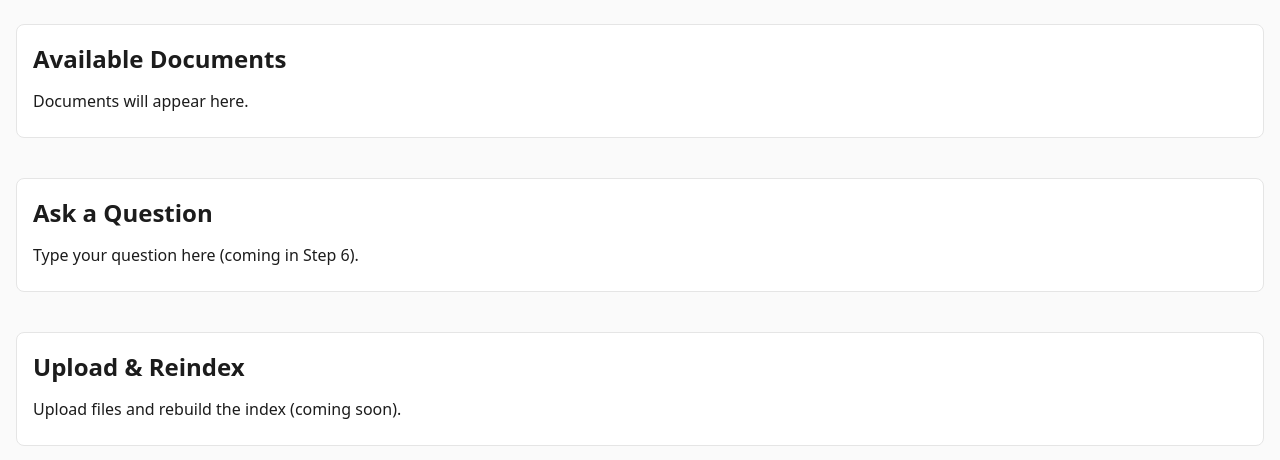
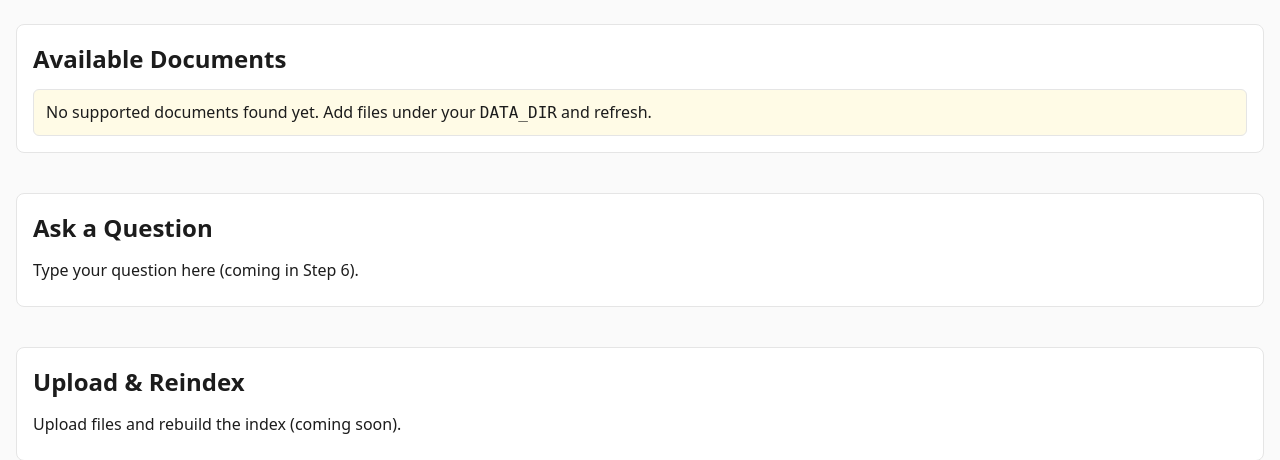
Before and after one commit to taha-kms/Context-RAG, a Flask app: page / in a window 1280 px wide. Shown: the part 85-545 px from the top of the page. Run offline with Flask 3, Linux system fonts and the light colour scheme; some libraries are stand-ins or nearby versions.

Commit message:
feat(docs): list available documents from DATA_DIR on homepage using repo-supported extensions

```diff
--- a/webapp/__init__.py
+++ b/webapp/__init__.py
@@ -4,7 +4,7 @@ from flask import Flask
 def create_app():
     app = Flask(__name__)
     app.config.from_mapping(
-        SECRET_KEY="change-me",  # replace in production
+        SECRET_KEY="change-me",
     )
 
     # Register blueprints
--- a/webapp/routes.py
+++ b/webapp/routes.py
@@ -1,8 +1,10 @@
 # webapp/routes.py
 from flask import Blueprint, render_template
+from .services.files import list_documents
 
 bp = Blueprint("main", __name__)
 
 @bp.get("/")
 def home():
-    return render_template("home.html")
+    docs = list_documents()
+    return render_template("home.html", docs=docs)
--- /dev/null
+++ b/webapp/services/files.py
@@ -0,0 +1,30 @@
+# webapp/services/files.py
+from __future__ import annotations
+import os
+from typing import List, Dict, Optional
+from rag.config import DATA_DIR
+from rag.loaders import SUPPORTED_EXTS  # reuse repo’s allowed types
+
+def list_documents(root: Optional[str] = None) -> List[Dict]:
+    """
+    Return a list of files under DATA_DIR (or `root`) that match SUPPORTED_EXTS.
+    Each item: {"path": "rel/path.ext", "size": 12345}
+    """
+    base = os.path.abspath(root or DATA_DIR)
+    items: List[Dict] = []
+    if not os.path.exists(base):
+        return items
+    for dirpath, _, filenames in os.walk(base):
+        for fn in filenames:
+            ext = os.path.splitext(fn)[1].lower()
+            if ext in SUPPORTED_EXTS:
+                abs_path = os.path.join(dirpath, fn)
+                rel_path = os.path.relpath(abs_path, base).replace(os.sep, "/")
+                try:
+                    size = os.path.getsize(abs_path)
+                except OSError:
+                    size = 0
+                items.append({"path": rel_path, "size": size})
+    # stable, human-friendly order
+    items.sort(key=lambda x: x["path"].lower())
+    return items
--- a/webapp/templates/includes/_home_body.html
+++ b/webapp/templates/includes/_home_body.html
@@ -1,6 +1,19 @@
 <section id="documents" aria-labelledby="documents-title">
   <h2 id="documents-title">Available Documents</h2>
-  <p>Documents will appear here.</p>
+
+  {% if docs and docs|length > 0 %}
+    <ul class="list">
+      {% for d in docs %}
+        <li>
+          <code>{{ d.path }}</code>
+          <small class="muted">({{ (d.size // 1024) }} KB)</small>
+        </li>
+      {% endfor %}
+    </ul>
+    <p><small>{{ docs|length }} file{{ 's' if docs|length != 1 else '' }} found.</small></p>
+  {% else %}
+    <div class="alert">No supported documents found yet. Add files under your <code>DATA_DIR</code> and refresh.</div>
+  {% endif %}
 </section>
 
 <hr />
```
